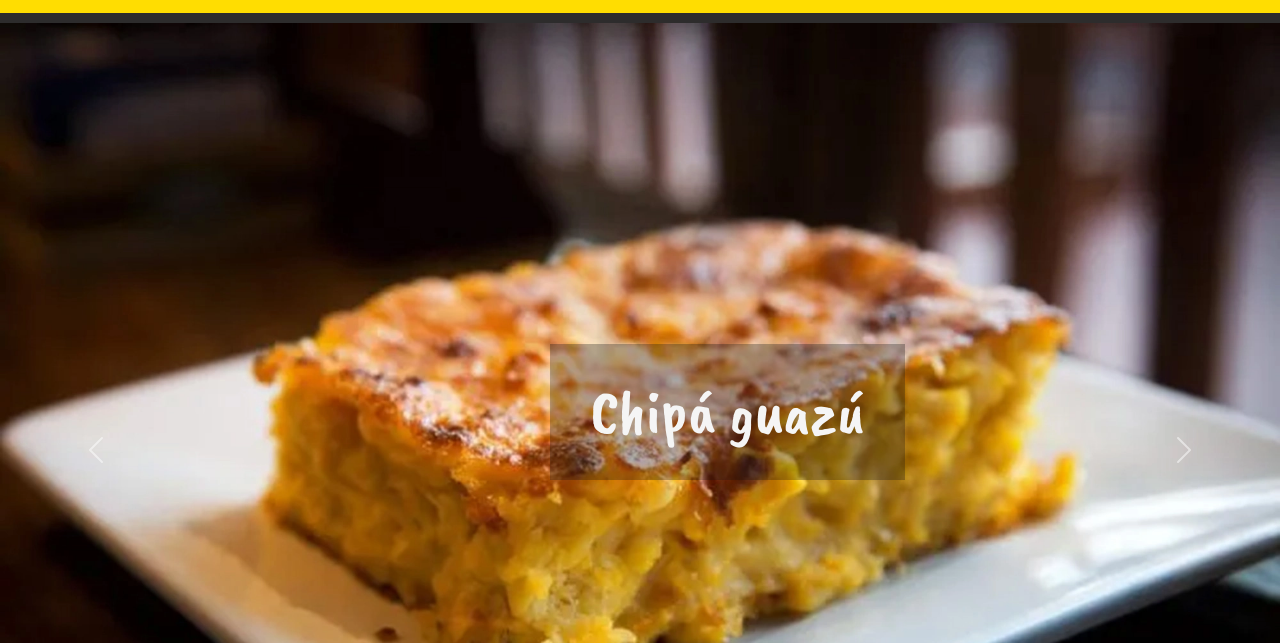
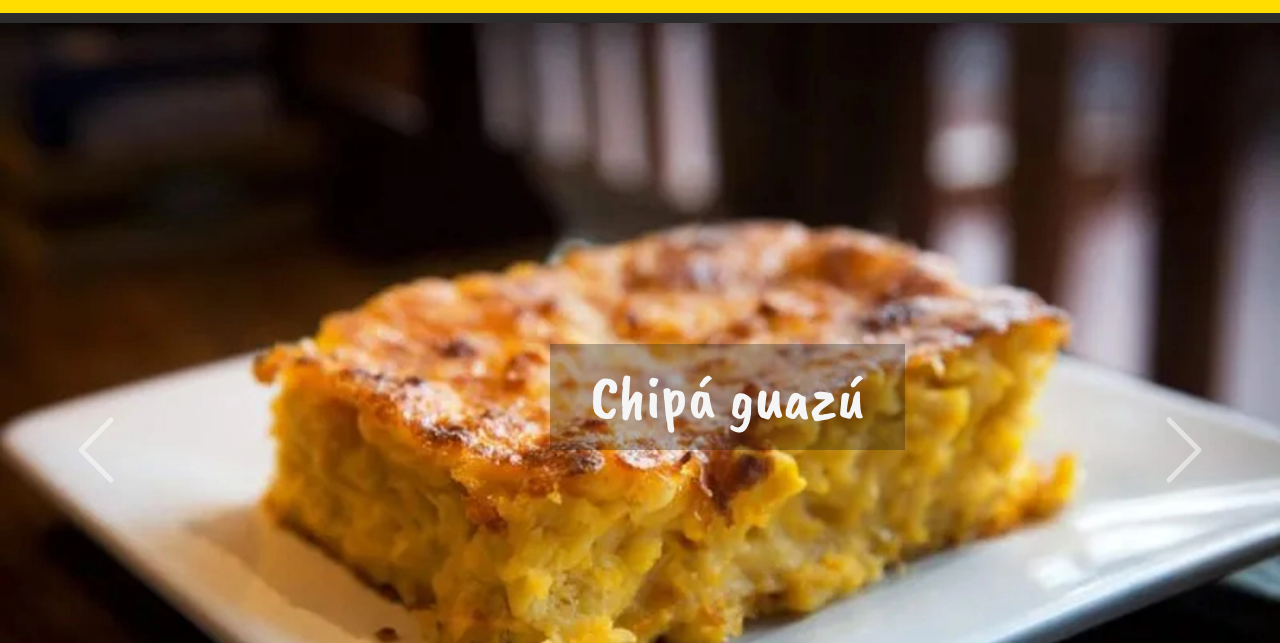
Before and after one commit to mralcobendas/EntregaFinal_RodriguezAlcobendas, a website: page index.html in a window 1280 px wide. Shown: the part 157-800 px from the top of the page. Drawn offline with nearby package versions, Linux system fonts and the light colour scheme.

Commit message:
style tweaking

```diff
--- a/scss/_commons.scss
+++ b/scss/_commons.scss
@@ -20,24 +20,6 @@ p{
     font-weight: $txRegular;
     margin:auto;
     line-height:1.5
-}
-
-
-.carousel-caption figcaption{
-    position:absolute;
-    font-size:$txXl;
-    top:100%;
-    left:40%;
-    background-color: rgba(21, 21, 21, 0.3);
-    display:flex;
-    justify-content: center;
-    align-items: center;
-    width:fit-content;
-    padding: 20px 40px;
-    margin:auto;
-    transform:translateY(-64vh);
-    color:$white;
-    font-family: $displayFont;
 }
 
 
--- a/scss/_general_content.scss
+++ b/scss/_general_content.scss
@@ -2,6 +2,28 @@
     width:100%;
     position:relative;
     margin-bottom:100px
+}
+
+.carousel-caption figcaption{
+    position:absolute;
+    font-size:$txXl;
+    top:100%;
+    left:40%;
+    background-color: rgba(21, 21, 21, 0.3);
+    display:flex;
+    justify-content: center;
+    align-items: center;
+    width:fit-content;
+    padding: 5px 40px;
+    margin:auto;
+    transform:translateY(-64vh);
+    color:$white;
+    font-family: $displayFont;
+}
+
+.carousel-control-next-icon, .carousel-control-prev-icon{
+    width:5rem;
+    height:5rem
 }
 
 #que-es img{
```
Also changed, not shown: css/main.css, 1 other file.
